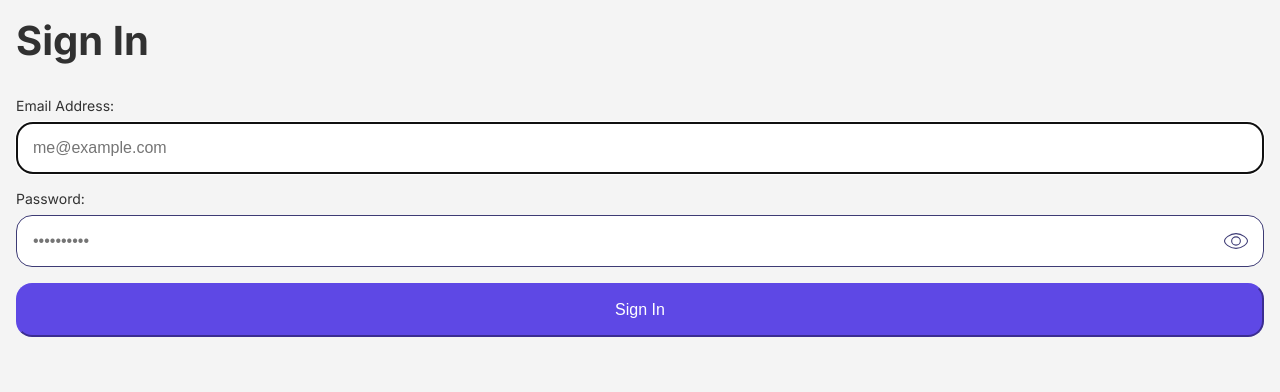
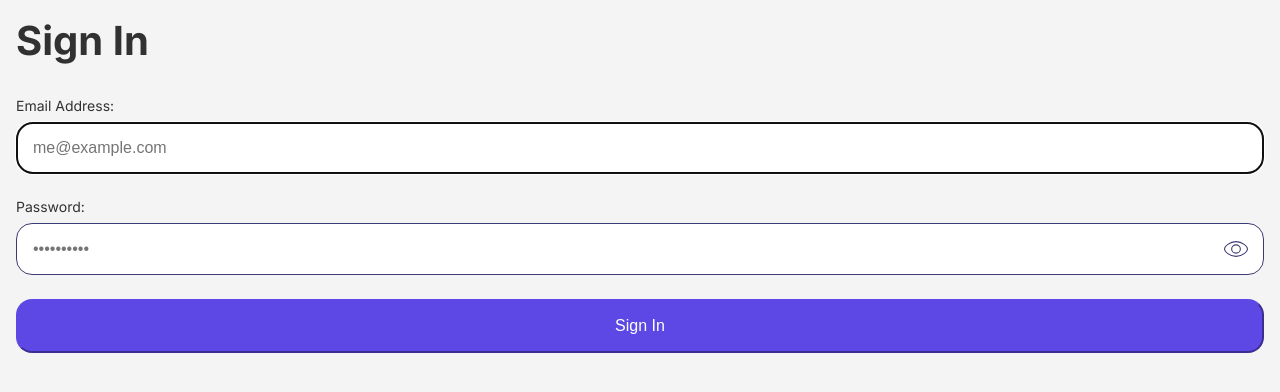
Before and after one commit to PashaDeev/sign_in_form, a Next.js app: page / in a window 1280 px wide. Shown: the top 392 px of the page. Built offline with nearby package versions, Linux system fonts and the light colour scheme.

Commit message:
add password visibility logic

```diff
--- a/src/app/globals.css
+++ b/src/app/globals.css
@@ -12,7 +12,8 @@
 
     --gap-s: 8px;
     --gap-m: 16px;
-    --gap-l: 32px;
+    --gap-l: 24px;
+    --gap-xl: 32px;
 }
 
 * {
--- a/src/features/emailInput/index.tsx
+++ b/src/features/emailInput/index.tsx
@@ -1,4 +1,5 @@
 import {FormInput} from '@/shared/formInput';
+import {INPUT_TYPE} from '@/shared/formInput/constants';
 
 const INVALID_ARIA_STATE = 'email error';
 
@@ -7,8 +8,8 @@ export const EmailInput = ({className}: {className?: string}) => {
     return (
         <FormInput
             className={className}
+            type={INPUT_TYPE.EMAIL}
             title="Email Address:"
-            type="email"
             name="email"
             id="email"
             required={true}
--- a/src/features/passwordInput/index.tsx
+++ b/src/features/passwordInput/index.tsx
@@ -1,4 +1,5 @@
 import {FormInput} from '@/shared/formInput';
+import {INPUT_TYPE} from '@/shared/formInput/constants';
 
 const DESCRIBEDBY_NAME = 'password-constraints';
 const INVALID_ARIA_STATE = 'password error';
@@ -6,11 +7,10 @@ const INVALID_ARIA_STATE = 'password error';
 // todo Седалть правильный тип для className
 export const PasswordInput = ({className}: {className?: string}) => {
     return (
-        <div>
+        <div className={className}>
             <FormInput
-                className={className}
+                type={INPUT_TYPE.PASSWORD}
                 title="Password:"
-                type="password"
                 name="password"
                 id="current-password"
                 autoComplete="current-password"
--- /dev/null
+++ b/src/shared/formInput/constants.ts
@@ -0,0 +1,7 @@
+export const INPUT_TYPE = {
+    PASSWORD: 'password',
+    TEXT: 'text',
+    EMAIL: 'email',
+};
+export const VISIBILIT_BUTTON_ARIA_LABEL =
+    'Show password as plain text.  Warning: this will display your password on the screen.';
--- a/src/shared/formInput/index.module.css
+++ b/src/shared/formInput/index.module.css
@@ -1,3 +1,7 @@
+.label {
+    display: block;
+}
+
 .title {
     display: block;
     margin-bottom: var(--gap-s);
@@ -14,6 +18,7 @@
     font-size: var(--text-size-l);
     padding: var(--gap-m);
     width: 100%;
+
     border: 1px solid var(--main-border-color);
     border-radius: 16px;
 }
@@ -28,11 +33,8 @@
 
     transform: translateY(-50%);
 
-    background-image: url('/open_eye.svg');
+    background: url('/open_eye.svg') no-repeat center white;
     background-size: contain;
-    background-repeat: no-repeat;
-    background-position: center;
-    background-color: white;
 
     border: none;
 }
--- a/src/shared/formInput/index.tsx
+++ b/src/shared/formInput/index.tsx
@@ -1,4 +1,9 @@
-import {InputHTMLAttributes} from 'react';
+'use client';
+
+import {InputHTMLAttributes, useCallback, useState} from 'react';
+import clsx from 'clsx';
+
+import {INPUT_TYPE, VISIBILIT_BUTTON_ARIA_LABEL} from './constants';
 
 import styles from './index.module.css';
 
@@ -7,6 +12,7 @@ type FormInputProps = InputHTMLAttributes<HTMLInputElement> & {
     ariaErrorMessage: string;
     isError: boolean;
 };
+
 export const FormInput = ({
     title,
     name,
@@ -20,14 +26,20 @@ export const FormInput = ({
     className,
     ...rest
 }: FormInputProps) => {
+    const [currentInputType, setInputType] = useState(type);
+
+    const handleVisibilityClick = useCallback((oldType: FormInputProps['type']) => {
+        const typeToChange = oldType === INPUT_TYPE.PASSWORD ? INPUT_TYPE.TEXT : INPUT_TYPE.PASSWORD;
+        setInputType(typeToChange);
+    }, []);
+
     return (
-        <section className={className}>
-            <label>
+        <label className={clsx(styles.label, className)}>
             <span className={styles.title}>{title}</span>
             <div className={styles.inputContainer}>
                 <input
                     className={styles.input}
-                        type={type}
+                    type={currentInputType}
                     name={name}
                     id={id}
                     required={required}
@@ -41,12 +53,11 @@ export const FormInput = ({
                     <button
                         className={styles.passwordVisibilityButton}
                         type="button"
-                            aria-label="Show password as plain text.
-                    Warning: this will display your password on the screen."
+                        onClick={() => handleVisibilityClick(currentInputType)}
+                        aria-label={VISIBILIT_BUTTON_ARIA_LABEL}
                     />
                 )}
             </div>
         </label>
-        </section>
     );
 };
--- a/src/widgets/signInForm/index.module.css
+++ b/src/widgets/signInForm/index.module.css
@@ -9,9 +9,9 @@
 .title {
     font-size: var(--text-title-size);
     color: var(--text-primary-color);
-    margin-bottom: var(--gap-l);
+    margin-bottom: var(--gap-xl);
 }
 
 .input {
-    margin-bottom: var(--gap-m);
+    margin-bottom: var(--gap-l);
 }
```
Lines whose indentation alone changed are shown as unchanged.
